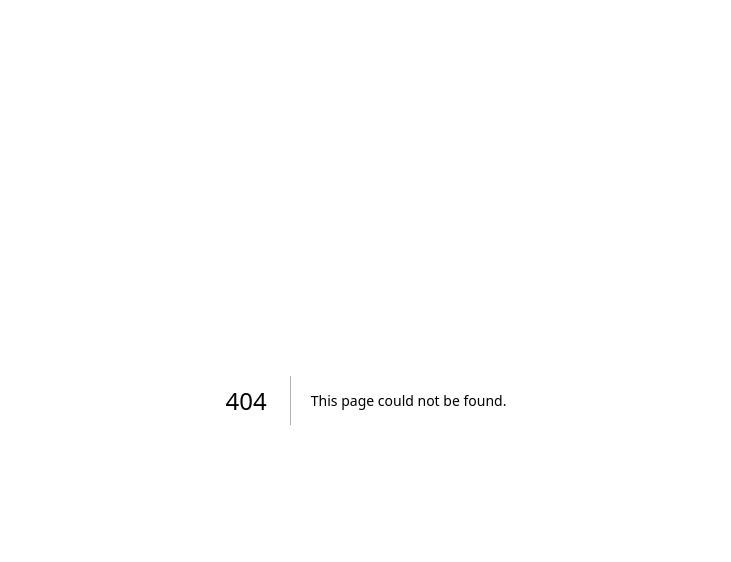
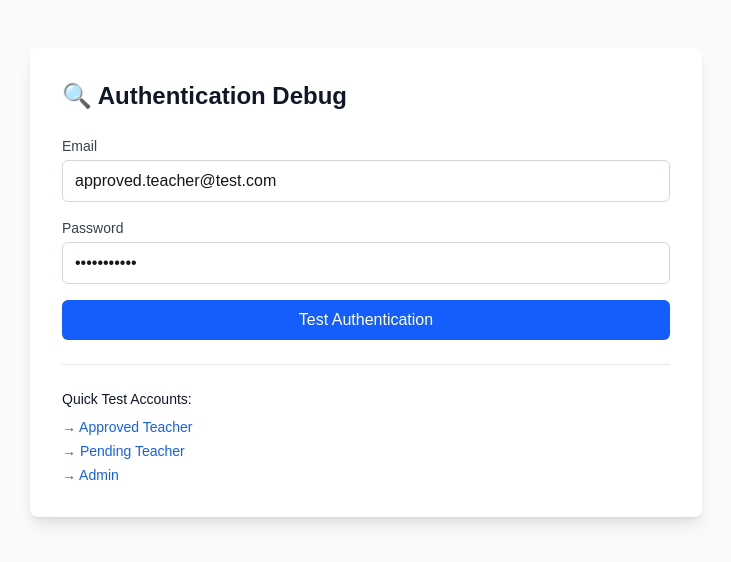
Before and after one commit to jli2022/MusicTeachers, a Next.js app: page /debug-auth in a window 1280 px wide. Before the commit this address had no page. Shown: the top 562 px of the page, without its empty margins (274-1005 px from the left). Built offline with nearby package versions, Linux system fonts and the light colour scheme.

Commit message:
Add authentication debugging tools

```diff
--- /dev/null
+++ b/src/app/api/debug/auth-test/route.ts
@@ -0,0 +1,77 @@
+import { NextRequest, NextResponse } from 'next/server'
+import { prisma } from '@/lib/prisma'
+import bcrypt from 'bcryptjs'
+
+export async function POST(request: NextRequest) {
+  try {
+    const { email, password } = await request.json()
+
+    console.log(`🔍 Testing auth for: ${email}`)
+
+    // Find user
+    const user = await prisma.user.findUnique({
+      where: { email },
+      include: {
+        teacher: true,
+        employer: true
+      }
+    })
+
+    if (!user) {
+      return NextResponse.json({
+        success: false,
+        error: 'User not found',
+        email
+      })
+    }
+
+    console.log(`User found: ${user.name}, Role: ${user.role}, Status: ${user.approvalStatus}`)
+
+    // Check password
+    const passwordValid = user.password ? await bcrypt.compare(password, user.password) : false
+
+    console.log(`Password valid: ${passwordValid}`)
+
+    // Check approval status
+    const approvalCheck = {
+      status: user.approvalStatus,
+      isPending: user.approvalStatus === 'PENDING',
+      isRejected: user.approvalStatus === 'REJECTED',
+      isApproved: user.approvalStatus === 'APPROVED'
+    }
+
+    console.log(`Approval check:`, approvalCheck)
+
+    return NextResponse.json({
+      success: true,
+      user: {
+        id: user.id,
+        email: user.email,
+        name: user.name,
+        role: user.role,
+        approvalStatus: user.approvalStatus,
+        approvalDate: user.approvalDate,
+        rejectionReason: user.rejectionReason,
+        hasPassword: !!user.password,
+        passwordValid,
+        isActive: user.isActive
+      },
+      approvalCheck,
+      debug: {
+        passwordProvided: !!password,
+        userPasswordExists: !!user.password
+      }
+    })
+
+  } catch (error) {
+    console.error('Auth test error:', error)
+    return NextResponse.json(
+      {
+        success: false,
+        error: 'Auth test failed',
+        details: error instanceof Error ? error.message : 'Unknown error'
+      },
+      { status: 500 }
+    )
+  }
+}
--- /dev/null
+++ b/src/app/debug-auth/page.tsx
@@ -0,0 +1,102 @@
+'use client'
+
+import { useState } from 'react'
+
+export default function DebugAuth() {
+  const [email, setEmail] = useState('approved.teacher@test.com')
+  const [password, setPassword] = useState('approved123')
+  const [result, setResult] = useState<any>(null)
+  const [loading, setLoading] = useState(false)
+
+  const testAuth = async () => {
+    setLoading(true)
+    try {
+      const response = await fetch('/api/debug/auth-test', {
+        method: 'POST',
+        headers: { 'Content-Type': 'application/json' },
+        body: JSON.stringify({ email, password })
+      })
+      const data = await response.json()
+      setResult(data)
+    } catch (error) {
+      setResult({ error: 'Network error', details: error })
+    } finally {
+      setLoading(false)
+    }
+  }
+
+  return (
+    <div className="min-h-screen bg-gray-50 py-12 px-4">
+      <div className="max-w-2xl mx-auto">
+        <div className="bg-white rounded-lg shadow-lg p-8">
+          <h1 className="text-2xl font-bold text-gray-900 mb-6">
+            🔍 Authentication Debug
+          </h1>
+
+          <div className="space-y-4">
+            <div>
+              <label className="block text-sm font-medium text-gray-700">Email</label>
+              <input
+                type="email"
+                value={email}
+                onChange={(e) => setEmail(e.target.value)}
+                className="mt-1 block w-full border border-gray-300 rounded-md px-3 py-2"
+              />
+            </div>
+
+            <div>
+              <label className="block text-sm font-medium text-gray-700">Password</label>
+              <input
+                type="password"
+                value={password}
+                onChange={(e) => setPassword(e.target.value)}
+                className="mt-1 block w-full border border-gray-300 rounded-md px-3 py-2"
+              />
+            </div>
+
+            <button
+              onClick={testAuth}
+              disabled={loading}
+              className="w-full bg-blue-600 text-white py-2 px-4 rounded-md hover:bg-blue-700 disabled:opacity-50"
+            >
+              {loading ? 'Testing...' : 'Test Authentication'}
+            </button>
+          </div>
+
+          {result && (
+            <div className="mt-6">
+              <h3 className="text-lg font-semibold mb-3">Debug Result:</h3>
+              <pre className="bg-gray-100 p-4 rounded-md text-sm overflow-auto">
+                {JSON.stringify(result, null, 2)}
+              </pre>
+            </div>
+          )}
+
+          <div className="mt-6 pt-6 border-t border-gray-200">
+            <h3 className="text-sm font-medium text-gray-900 mb-2">Quick Test Accounts:</h3>
+            <div className="text-sm space-y-1">
+              <button
+                onClick={() => { setEmail('approved.teacher@test.com'); setPassword('approved123') }}
+                className="block text-blue-600 hover:text-blue-800"
+              >
+                → Approved Teacher
+              </button>
+              <button
+                onClick={() => { setEmail('pending.teacher@test.com'); setPassword('pending123') }}
+                className="block text-blue-600 hover:text-blue-800"
+              >
+                → Pending Teacher
+              </button>
+              <button
+                onClick={() => { setEmail('admin@musicteachers.com'); setPassword('admin123') }}
+                className="block text-blue-600 hover:text-blue-800"
+              >
+                → Admin
+              </button>
+            </div>
+          </div>
+        </div>
+      </div>
+    </div>
+  )
+}
```
